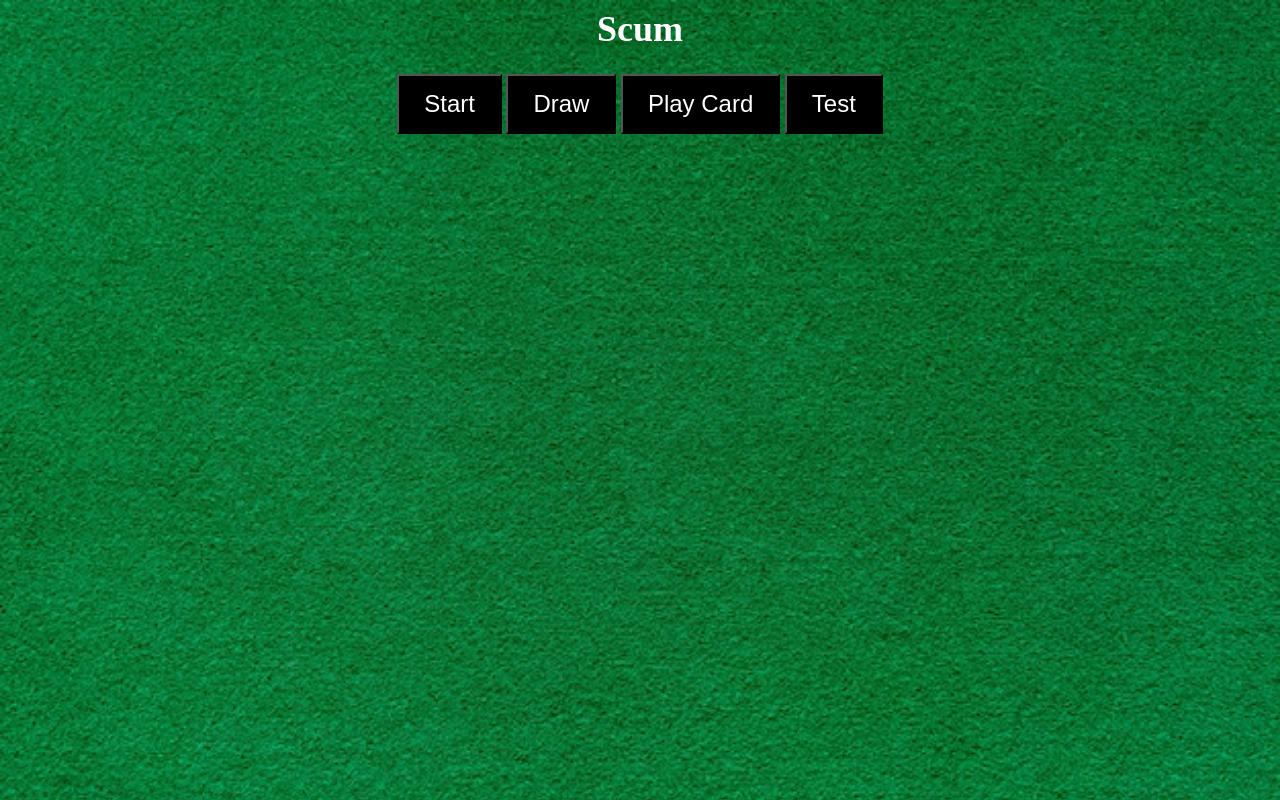
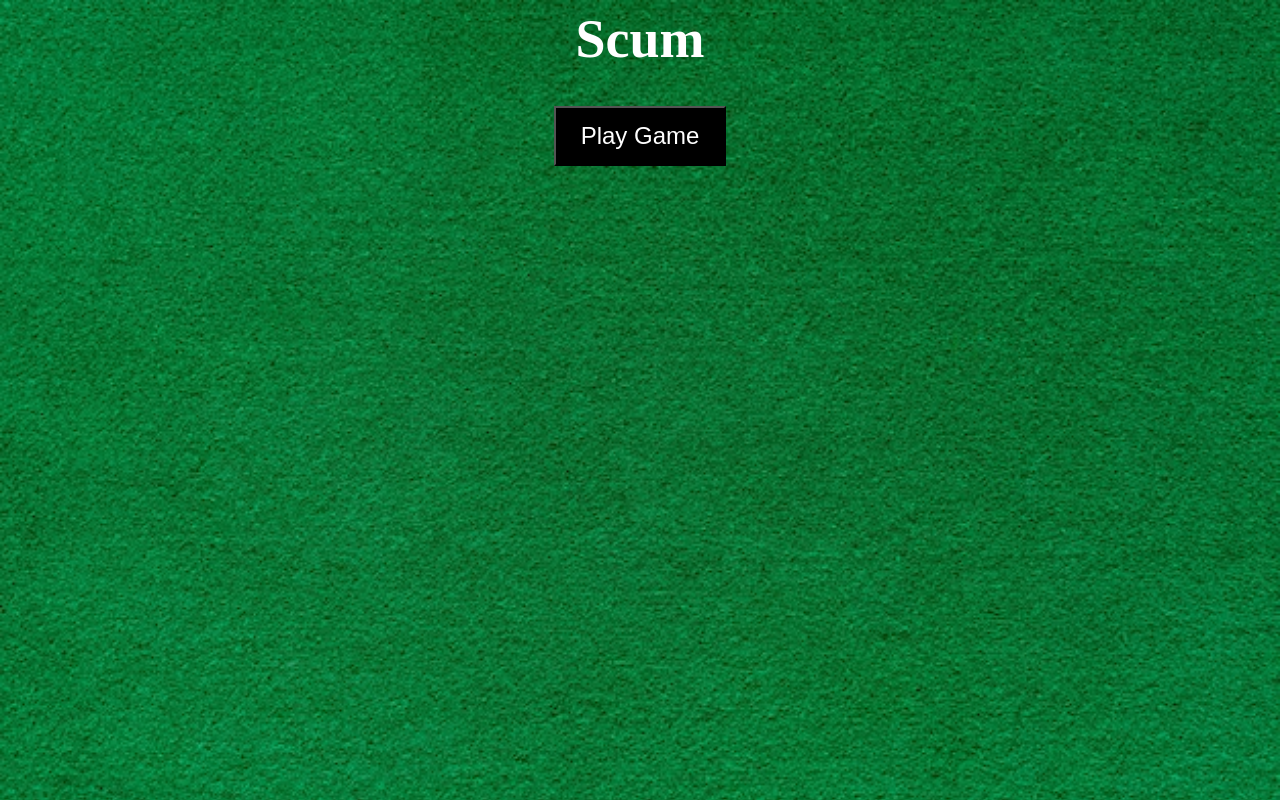
Before and after one commit to TheUncertainKing/omegaScum, a plain HTML site: page scum.html in a window 1280 px wide. Drawn offline with Linux system fonts and the light colour scheme.

Commit message:
cleaning up a bit
just making thing look nicer

```diff
--- a/omega.css
+++ b/omega.css
@@ -8,6 +8,10 @@ body {
     font-size: large;
 }
 
+h1 {
+    font-family: 'Times New Roman', Times, serif;
+    font-size: 300%;
+}
 
 .scum-button {
   background-color: red;
@@ -66,6 +70,17 @@ body {
     top: 70%;
 }
 
+.startButton {
+  background-color: black;
+  color: white;
+  padding: 14px 25px;
+  text-align: center;
+  text-decoration: none;
+  display: inline-block;
+  font-size:x-large;
+  opacity: 1;
+}
+
 .gameButtons {
   background-color: black;
   color: white;
@@ -74,4 +89,5 @@ body {
   text-decoration: none;
   display: inline-block;
   font-size:x-large;
+  visibility: hidden;
 }
--- a/scum.html
+++ b/scum.html
@@ -4,10 +4,11 @@
     </head>
     <body>
         <h1>Scum</h1>
-        <button id= "strtbtn" class="gameButtons" onclick="dealer()">Start</button>
-        <button class="gameButtons" onclick="drawCard()">Draw</button>
-        <button class="gameButtons" onclick="playedHand()">Play Card</button>
-        <button class="gameButtons" onclick="testButton()">Test</button>
+        <button id= "strtbtn" class="startButton" onclick="dealer()">Play Game</button>
+        <br>
+        <button id = "drawBtn" class="gameButtons" onclick="drawCard()">Draw</button>
+        <button id = "playCardBtn" class="gameButtons" onclick="playedHand()">Play Card</button>
+        <!-- button class="gameButtons" onclick="testButton()">Test</button -->
         <p id="draw-test"></p>
         <div id="discard-el">
 
--- a/scum.js
+++ b/scum.js
@@ -25,7 +25,7 @@ function drawCard() {
         drawTest.textContent += "Empty"
     } else {
    var randomCard = Math.floor(Math.random() * deck.length)
-   drawTest.textContent += " " + deck[randomCard]
+   //drawTest.textContent += " " + deck[randomCard]
    let cardImg = document.createElement("img")
    cardImg.src = "assets/images/" + deck[randomCard] + ".png"
    cardImg.width = 120
@@ -40,12 +40,16 @@ function drawCard() {
 const startButton = document.getElementById("strtbtn")
 
 
-//initial deal [working]
+//Start Game
 function dealer() {
     for (let c = 1; c < 14; c++) {
         drawCard()
         }
         startButton.remove()
+        let drawBtn = document.getElementById("drawBtn")
+        let playCardBtn = document.getElementById("playCardBtn")
+        drawBtn.style.visibility = 'visible'
+        playCardBtn.style.visibility = 'visible'
     }
 
 
@@ -103,6 +107,9 @@ const card = {
     }
 }
 
+
+
+
 function testButton() {
     selectedNumber = 10
     selectedSuit = 8
@@ -115,7 +122,9 @@ function testButton() {
 var playHand = 0
 
 
+//Flush Check
 
+royalFlush = 0
 
 
 //Playing Game
@@ -215,6 +224,9 @@ let cardClicked = function() {
      }
      //Display Card
      drawTest.textContent = card.name
+     if (royalFlush == 4){
+        //royal flush code
+     }
 }
 
 
@@ -223,12 +235,12 @@ let cardClicked = function() {
 
 
     function playedHand() {
-
+    royalFlush = 0
     //Is Card better
     if (card.value > card.lastValue) {
         card.lastValue = card.value
         playedCards.push(" " +card.name)
-        drawTest.textContent = playedCards
+        //drawTest.textContent = playedCards
         let cardPlayed = document.createElement("img")
         cardPlayed.src = "assets/images/" + playHand + ".png"
         cardPlayed.width = 120
```
